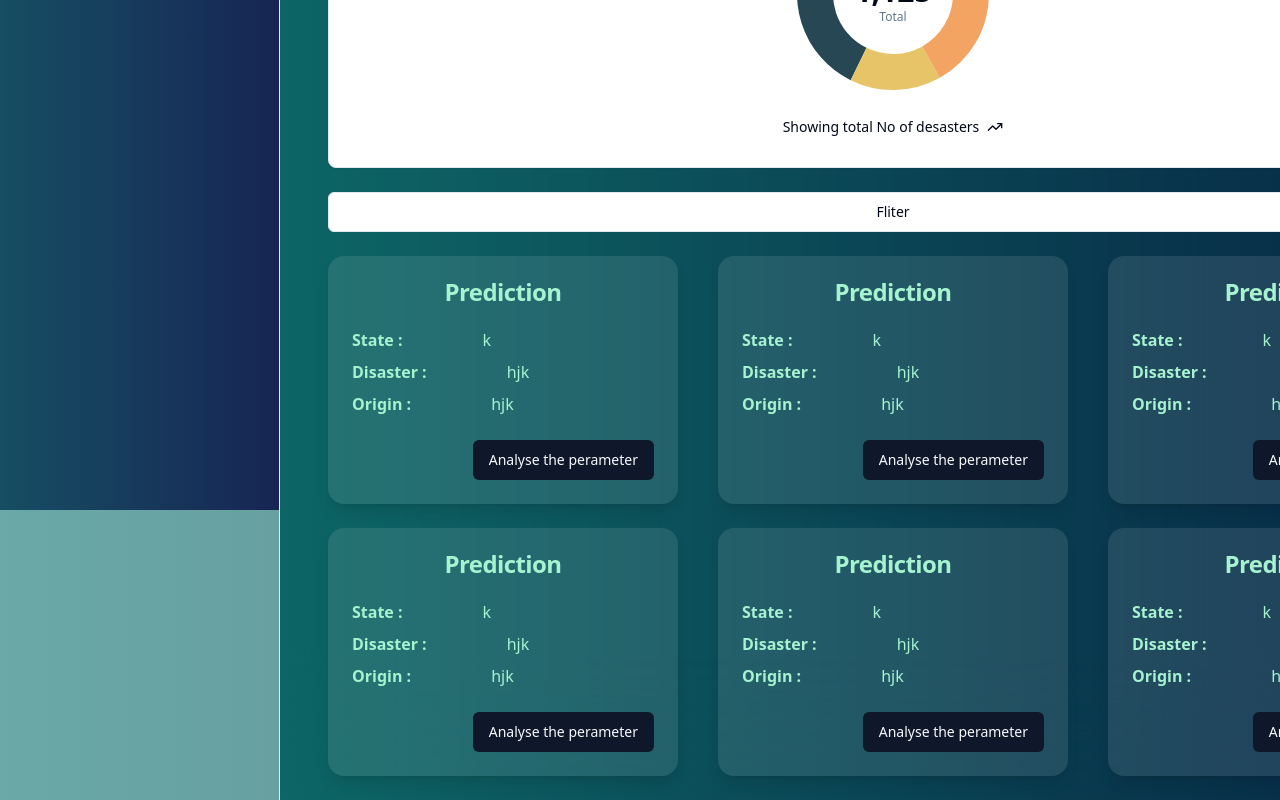
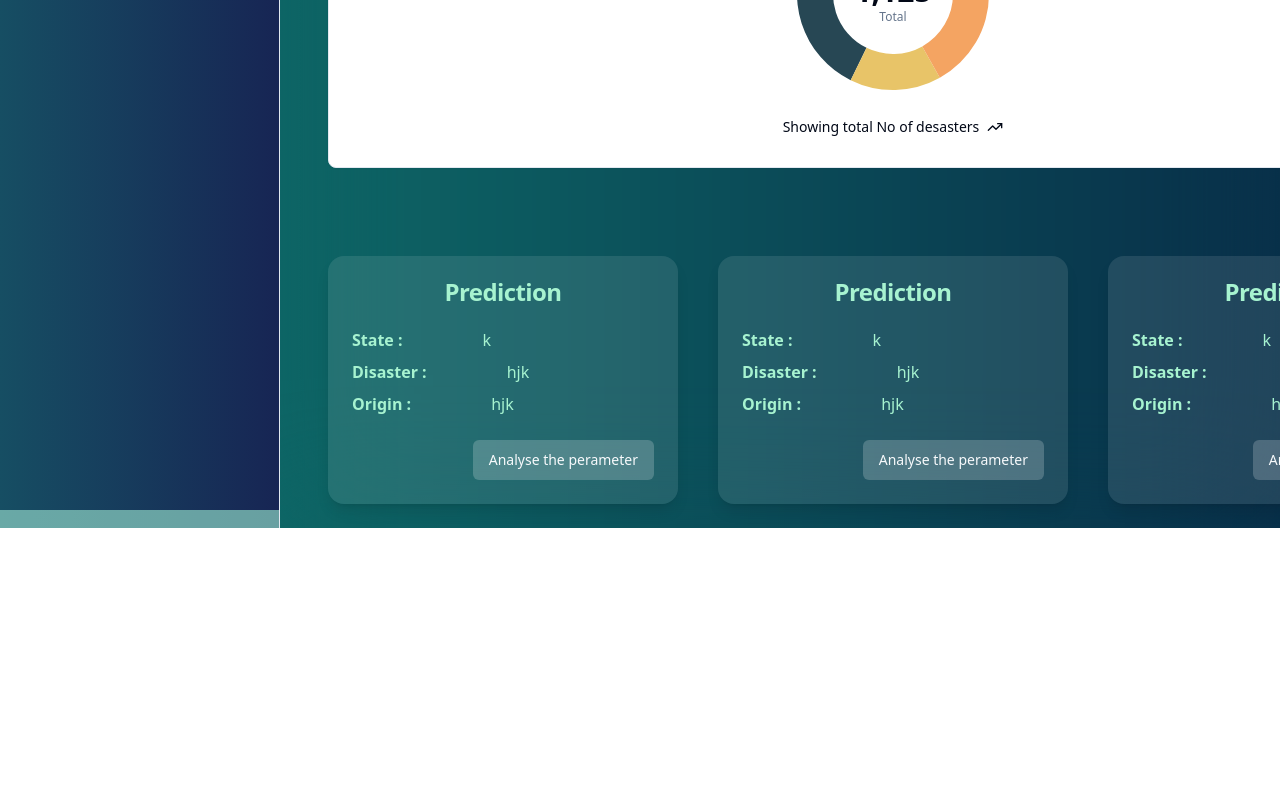
Before and after one commit to PralayeshMukherjee/SIH-2024_disaster_management, a React (Vite) app in the folder dmse/: page /dashboard/FuturePages in a window 1280 px wide. Shown: the part 290-1090 px from the top of the page. After the commit the page ends 818 px from the top, so only its background shows below. Built offline with nearby package versions, Linux system fonts and the light colour scheme.

Commit message:
card complete

```diff
--- a/dmse/src/pages/FuturePages.tsx
+++ b/dmse/src/pages/FuturePages.tsx
@@ -7,18 +7,17 @@ const FuturePages = () => {
   return (
  <>
  <Pie_Chart/>
- <PopoverDemo/>
+ <div className=" flex justify-end">
+ <PopoverDemo />
+ </div>
 <div className="flex space-x-10 text-center">
- <Cards/>
- <Cards/>
- <Cards/>
- </div>
- <div className="flex space-x-10 text-center">
- <Cards/>
+<Cards/>
  <Cards/>
  <Cards/>
 
+
  </div>
+
  </>
   )
 }
--- a/dmse/src/parts/Cards.tsx
+++ b/dmse/src/parts/Cards.tsx
@@ -36,7 +36,7 @@ export function Cards() {
       </CardContent>
       <CardFooter className="flex justify-end">
 
-        <Button>Analyse the perameter</Button>
+        <Button className="bg-white/20">Analyse the perameter</Button>
       </CardFooter>
     </Card>
   )
--- a/dmse/src/parts/PopoverDemo.tsx
+++ b/dmse/src/parts/PopoverDemo.tsx
@@ -14,7 +14,7 @@ export function PopoverDemo() {
       <PopoverTrigger asChild>
         <Button variant="outline">Fliter</Button>
       </PopoverTrigger>
-      <PopoverContent className="w-80">
+      <PopoverContent className="w-8o">
         <div className="grid gap-4">
           <div className="space-y-2">
             <h4 className="font-medium leading-none">Disesters</h4>
```
